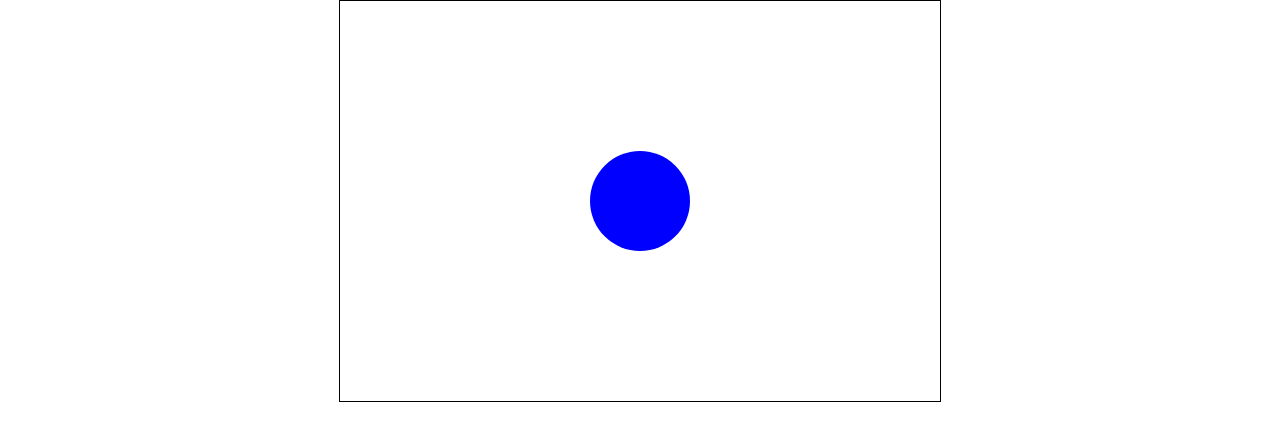
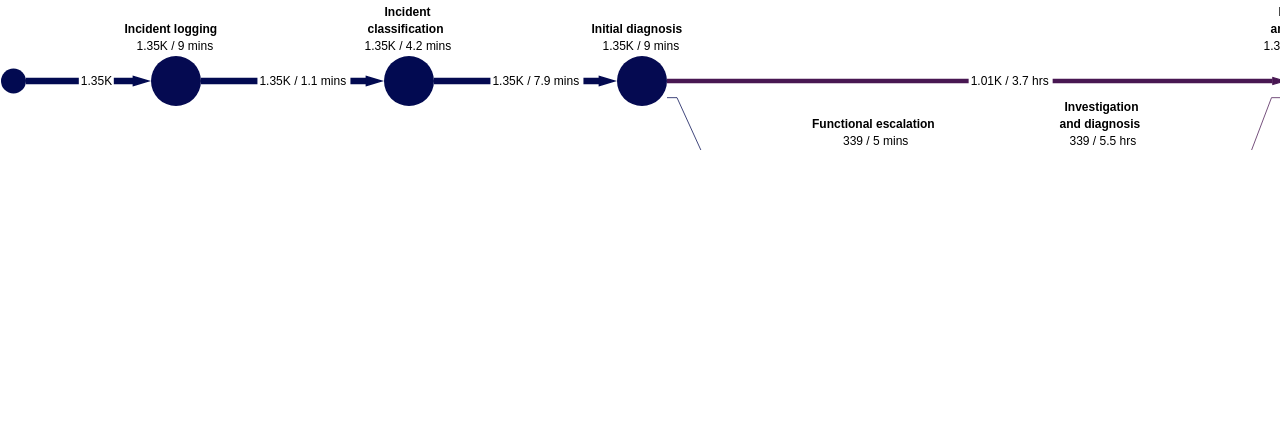
Before and after one commit to kristinadinellari/dragAndZoomReact, a React (Create React App) app: page / in a window 1280 px wide. Shown: the top 440 px of the page. Built offline with nearby package versions, Linux system fonts and the light colour scheme.

Commit message:
Tested with Process mining SVG

```diff
--- a/src/svgComponent.tsx
+++ b/src/svgComponent.tsx
@@ -1,25 +1,30 @@
 import React from 'react';
 import * as d3 from 'd3';
+import { SVG } from "./svg";
 
 interface ZoomableSVGProps {}
 
 class SvgDragAndZoom extends React.Component<ZoomableSVGProps> {
-  private svgRef: React.RefObject<SVGSVGElement>;
+   svgRef: React.RefObject<SVGSVGElement>;
+  // svgRef: React.RefObject<HTMLDivElement>;
+  svgDocument: Document;
 
   constructor(props: ZoomableSVGProps) {
     super(props);
     this.svgRef = React.createRef();
+    const parser = new DOMParser();
+    this.svgDocument = parser.parseFromString(SVG, "image/svg+xml");
   }
 
   componentDidMount() {
     this.initializeZoom();
   }
+
   initializeZoom() {
     const svg = d3.select(this.svgRef.current);
-
-    const zoom = d3.zoom<SVGSVGElement, unknown>()
+    const zoom = d3.zoom()
       .scaleExtent([0.5, 5])
-      .on("zoom", (event: d3.D3ZoomEvent<SVGSVGElement, unknown>) => {
+      .on("zoom", (event) => {
         svg.attr("transform", event.transform.toString());
       }) as any;
 
@@ -27,15 +32,21 @@ class SvgDragAndZoom extends React.Component<ZoomableSVGProps> {
   }
 
   render() {
+    const modifiedSvgString = new XMLSerializer().serializeToString(
+      this.svgDocument
+    );
     return (
-      <svg
-        ref={this.svgRef}
-        width={600}
-        height={400}
-        style={{ border: "1px solid black" }}
-      >
-        <circle cx={300} cy={200} r={50} fill="blue" />
-      </svg>
+      <div >
+            <svg
+                  ref={this.svgRef}
+                  dangerouslySetInnerHTML={{ __html: modifiedSvgString }}
+                  className="svg"
+                  style={{ width: "100%", height: "100%"}}
+            >
+
+            </svg>
+
+      </div>
     );
   }
 }
```
